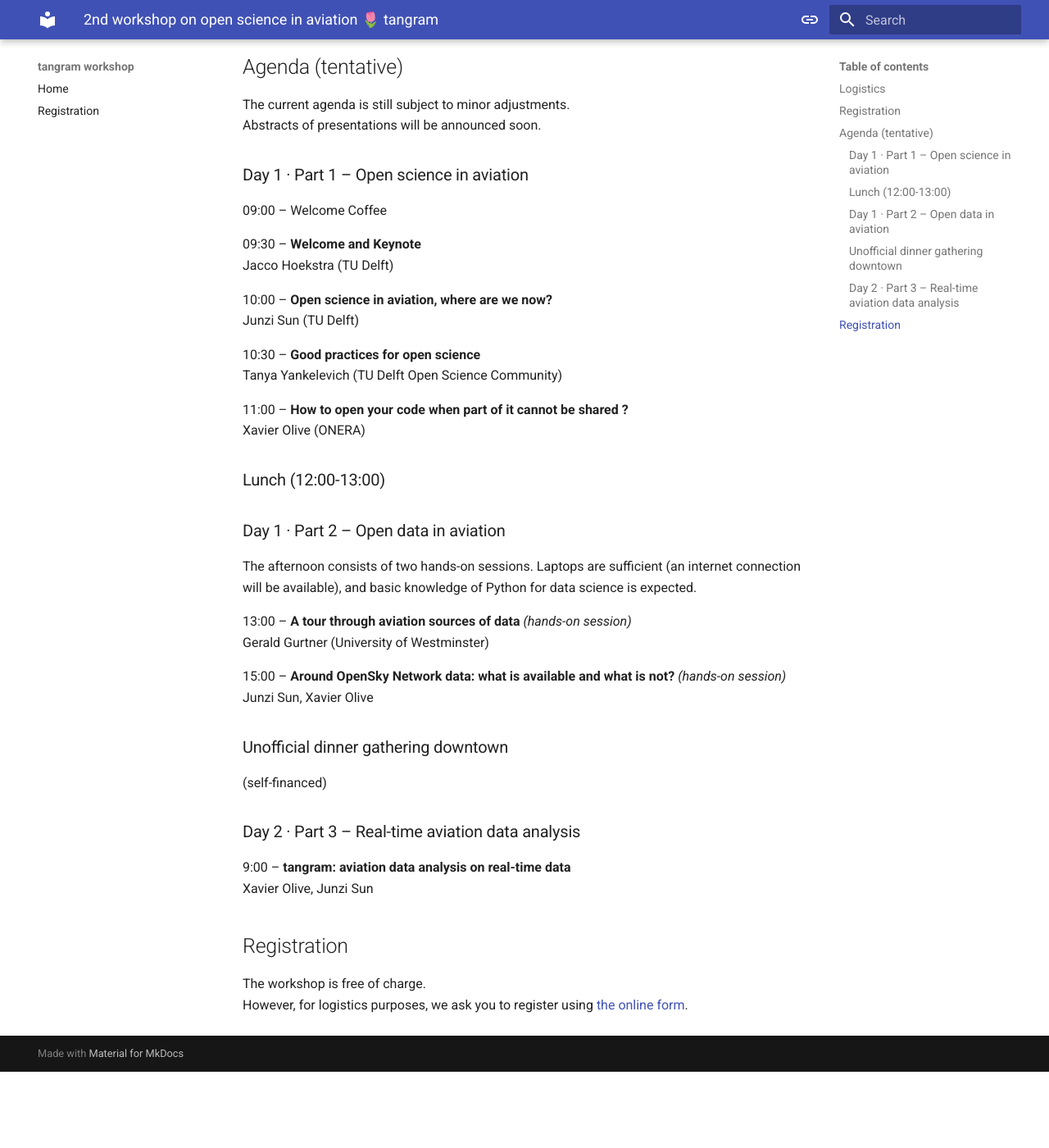
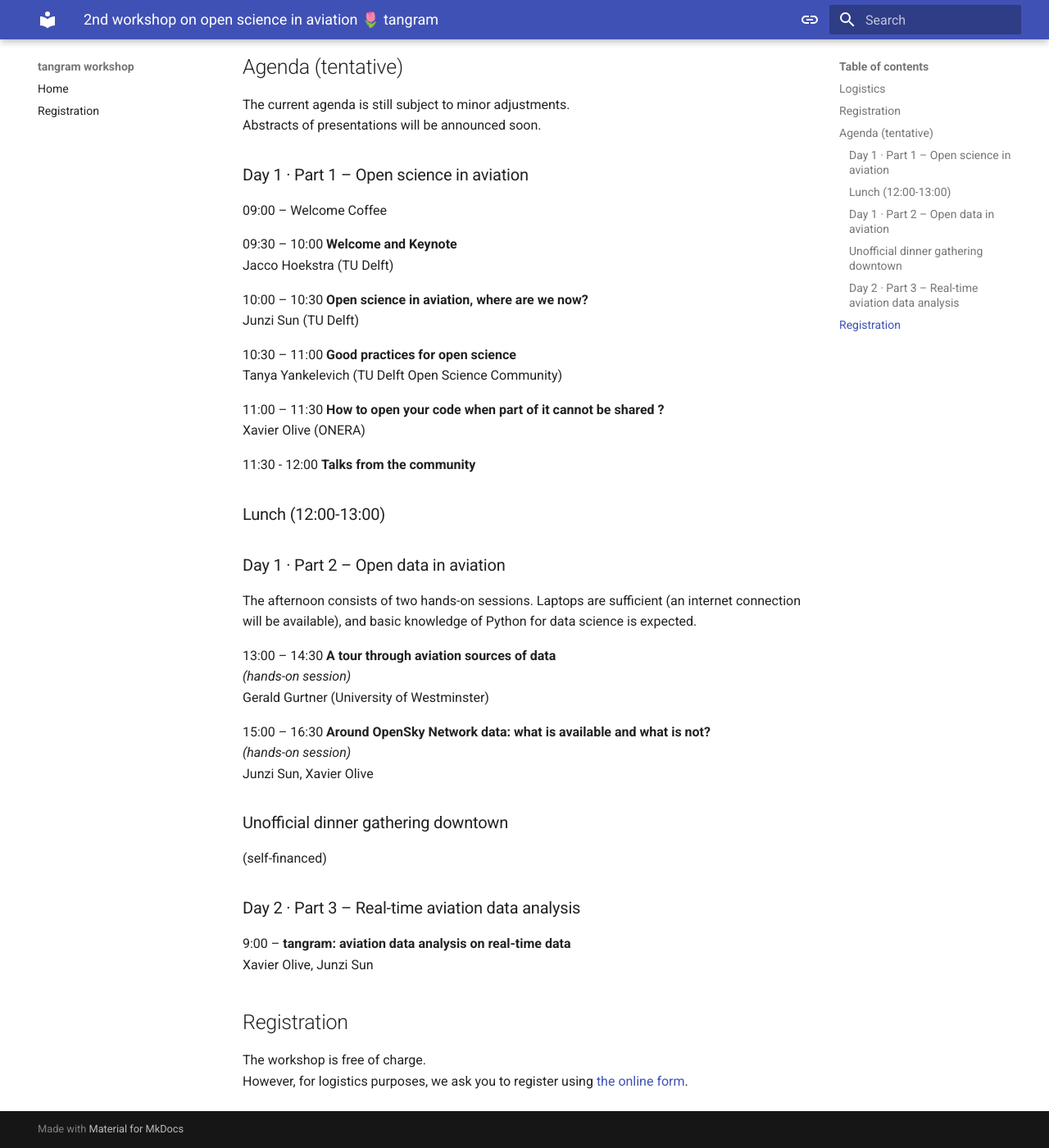
Before and after one commit to open-aviation/workshop, an MkDocs documentation site: the page built from docs/index.md, in a window 1280 px wide and 1400 px high, scrolled down 820 px. Shown: the whole window at 82% size. Built offline with MkDocs 1.6.1 and Material for MkDocs 9.7.7, drawn with Linux system fonts in a browser that asks for light colours; before the commit the page ends 2127 px from its top, so only the background shows below that.

Commit message:
Update index.md

```diff
--- a/docs/index.md
+++ b/docs/index.md
@@ -32,17 +32,19 @@
 
 09:00 – Welcome Coffee
 
-09:30 – **Welcome and Keynote**
+09:30 – 10:00 **Welcome and Keynote**
 Jacco Hoekstra (TU Delft)
 
-10:00 – **Open science in aviation, where are we now?**
+10:00 – 10:30 **Open science in aviation, where are we now?**
 Junzi Sun (TU Delft)
 
-10:30 – **Good practices for open science**
+10:30 – 11:00 **Good practices for open science**
 Tanya Yankelevich (TU Delft Open Science Community)
 
-11:00 – **How to open your code when part of it cannot be shared ?**
+11:00 – 11:30 **How to open your code when part of it cannot be shared ?**
 Xavier Olive (ONERA)
+
+11:30 - 12:00 **Talks from the community**
 
 ### Lunch (12:00-13:00)
 
@@ -51,15 +53,15 @@
 The afternoon consists of two hands-on sessions.
 Laptops are sufficient (an internet connection will be available), and basic knowledge of Python for data science is expected.
 
-13:00 – **A tour through aviation sources of data** _(hands-on session)_
+13:00 – 14:30 **A tour through aviation sources of data**
+_(hands-on session)_
 Gerald Gurtner (University of Westminster)
 
-15:00 – **Around OpenSky Network data: what is available and what is not?**
+15:00 – 16:30 **Around OpenSky Network data: what is available and what is not?**
 _(hands-on session)_
 Junzi Sun, Xavier Olive
 
 ### Unofficial dinner gathering downtown
-
 (self-financed)
 
 ### Day 2 · Part 3 – Real-time aviation data analysis
```
